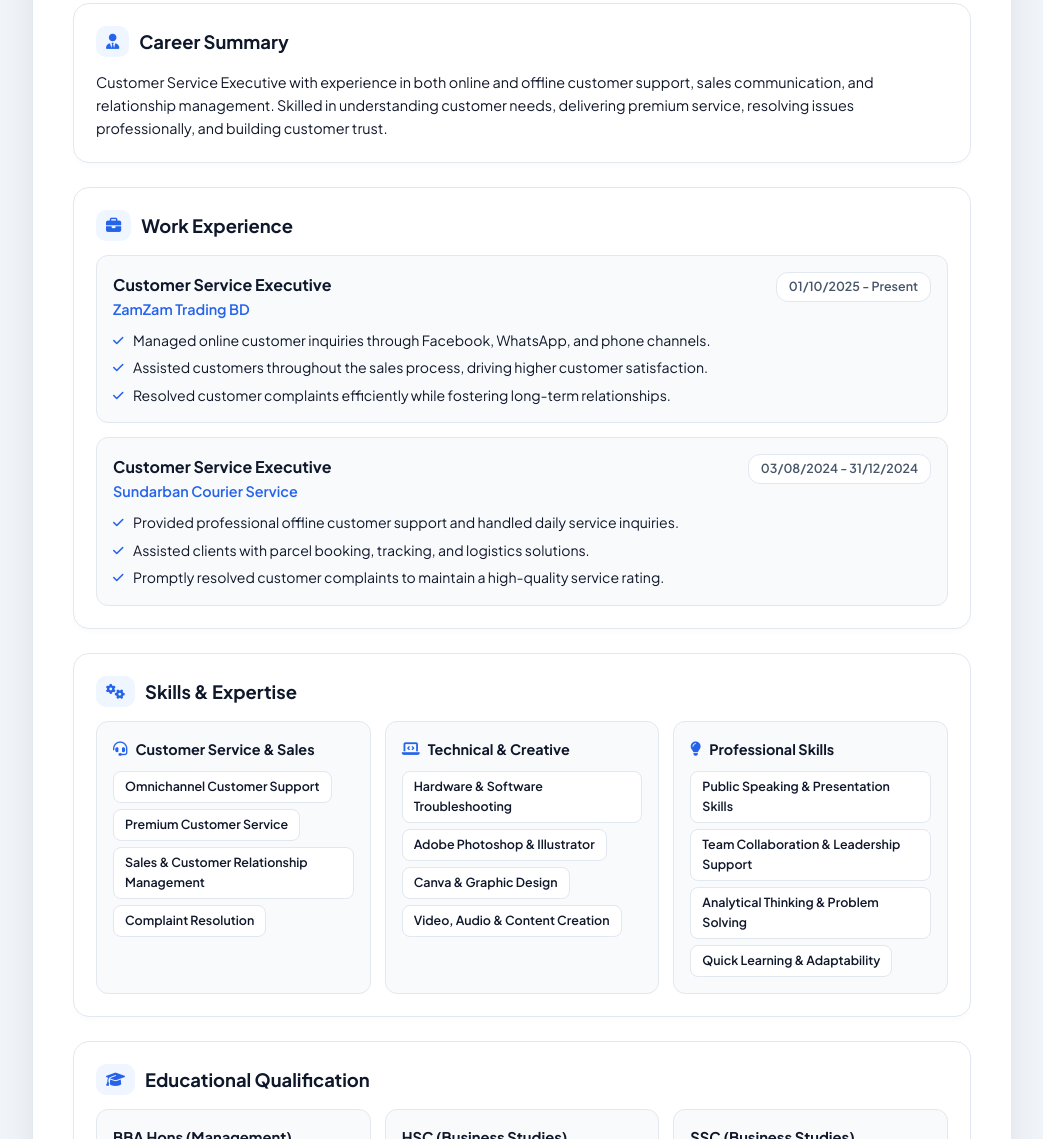
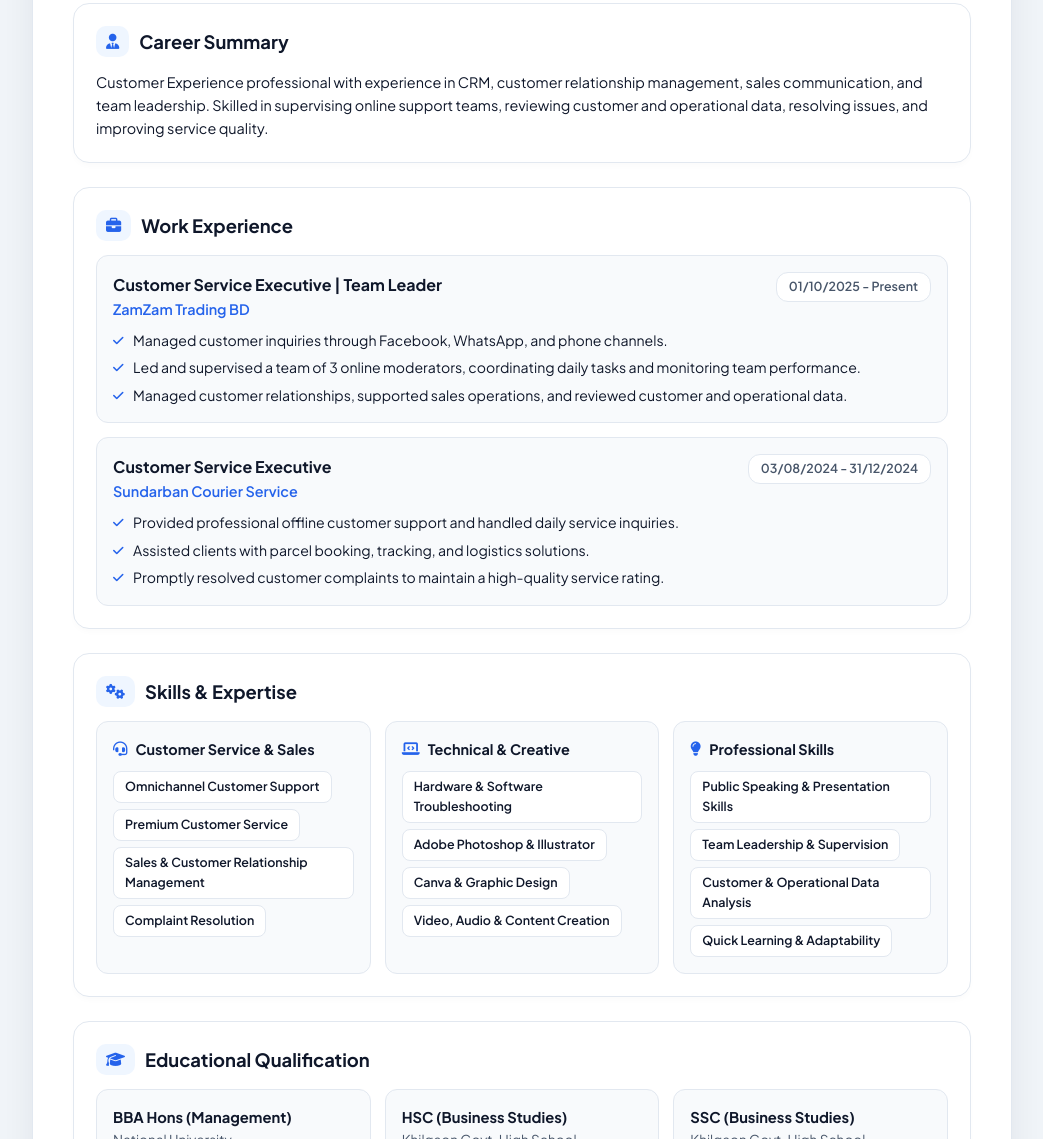
Before and after one commit to kuntolhasan/contact-info, a plain HTML site: page index.html in a window 1280 px wide. Shown: the part 395-1534 px from the top of the page, without its empty margins (118-1161 px from the left). Drawn offline with Linux system fonts and the light colour scheme.

Commit message:
Update index.html

```diff
--- a/index.html
+++ b/index.html
@@ -479,7 +479,7 @@
                     <span>Career Summary</span>
                 </div>
                 <p style="color: var(--text-dark); font-size: 0.9rem;">
-                    Customer Service Executive with experience in both online and offline customer support, sales communication, and relationship management. Skilled in understanding customer needs, delivering premium service, resolving issues professionally, and building customer trust.
+                    Customer Experience professional with experience in CRM, customer relationship management, sales communication, and team leadership. Skilled in supervising online support teams, reviewing customer and operational data, resolving issues, and improving service quality.
                 </p>
             </section>
 
@@ -493,15 +493,15 @@
                     <div class="experience-card">
                         <div class="job-header">
                             <div>
-                                <div class="job-title">Customer Service Executive</div>
+                                <div class="job-title">Customer Service Executive | Team Leader</div>
                                 <div class="company-name">ZamZam Trading BD</div>
                             </div>
                             <span class="badge-date">01/10/2025 - Present</span>
                         </div>
                         <ul class="job-list">
-                            <li>Managed online customer inquiries through Facebook, WhatsApp, and phone channels.</li>
-                            <li>Assisted customers throughout the sales process, driving higher customer satisfaction.</li>
-                            <li>Resolved customer complaints efficiently while fostering long-term relationships.</li>
+                            <li>Managed customer inquiries through Facebook, WhatsApp, and phone channels.</li>
+                            <li>Led and supervised a team of 3 online moderators, coordinating daily tasks and monitoring team performance.</li>
+                            <li>Managed customer relationships, supported sales operations, and reviewed customer and operational data.</li>
                         </ul>
                     </div>
 
@@ -553,8 +553,8 @@
                         <h4><i class="fa-solid fa-lightbulb"></i> Professional Skills</h4>
                         <div class="skill-pills">
                             <span class="pill">Public Speaking & Presentation Skills</span>
-                            <span class="pill">Team Collaboration & Leadership Support</span>
-                            <span class="pill">Analytical Thinking & Problem Solving</span>
+                            <span class="pill">Team Leadership & Supervision</span>
+                            <span class="pill">Customer & Operational Data Analysis</span>
                             <span class="pill">Quick Learning & Adaptability</span>
                         </div>
                     </div>
```
